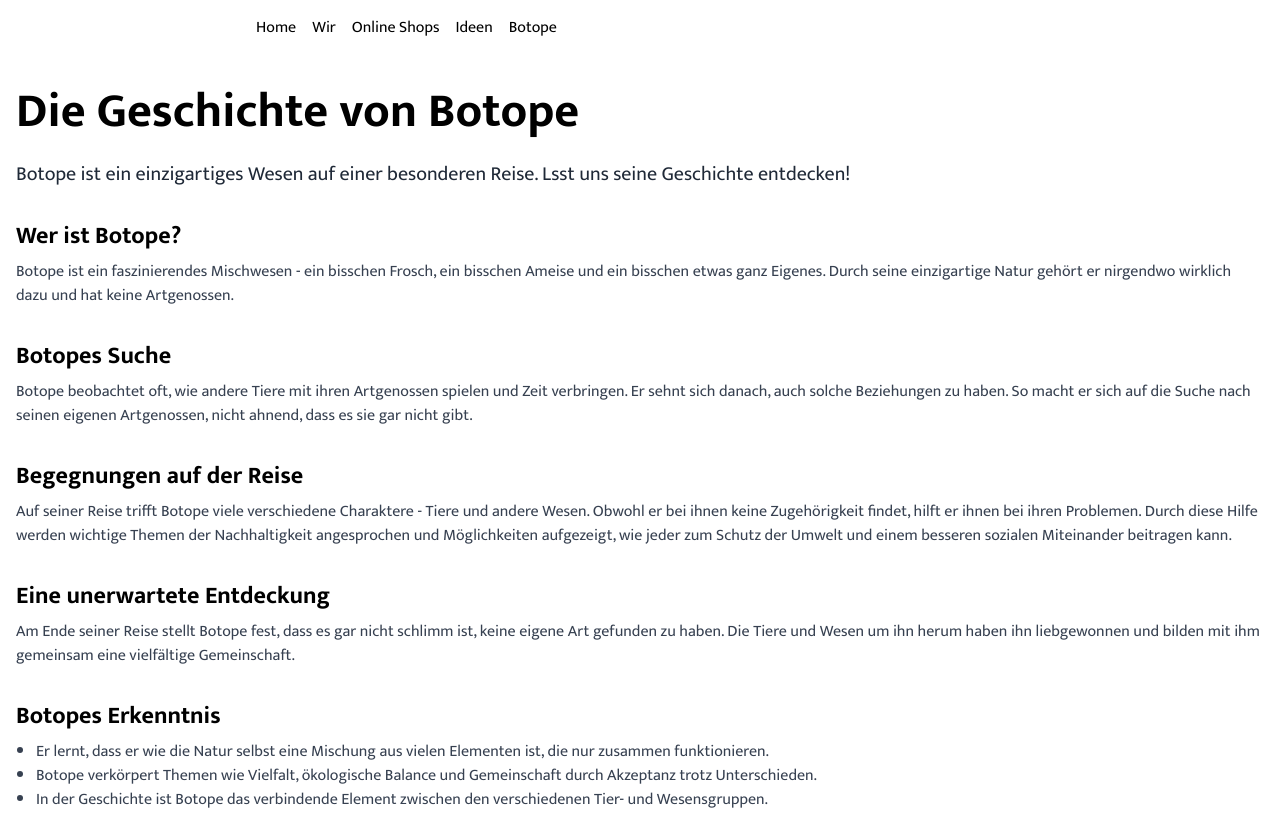
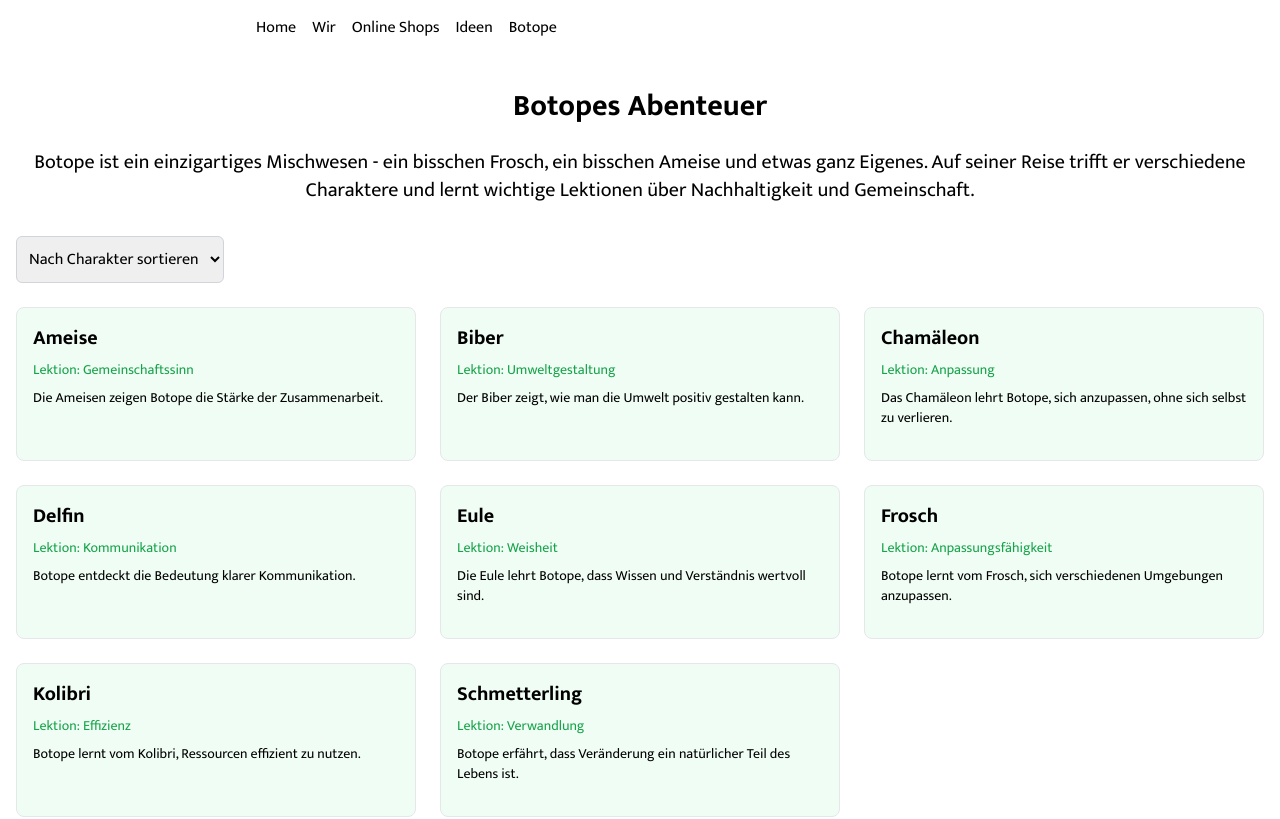
Before and after one commit to joka21/est1373, a Next.js app: page /botope in a window 1280 px wide. Shown: the top 819 px of the page. Built offline with nearby package versions, Linux system fonts and the light colour scheme.

Commit message:
new botobe

```diff
--- a/app/botope/page.tsx
+++ b/app/botope/page.tsx
@@ -1,54 +1,65 @@
-import React from 'react';
+'use client';
 
-const Section: React.FC<{ title: string; children: React.ReactNode }> = ({ title, children }) => (
-  <div className="mb-8">
-    <h2 className="text-2xl font-bold mb-2">{title}</h2>
-    <div className="text-gray-700">{children}</div>
-  </div>
-);
+import React, { useState } from 'react';
 
-const Botope: React.FC = () => {
+const botopeMeetings = [
+  { id: 1, character: "Frosch", lesson: "Anpassungsfähigkeit", story: "Botope lernt vom Frosch, sich verschiedenen Umgebungen anzupassen." },
+  { id: 2, character: "Ameise", lesson: "Gemeinschaftssinn", story: "Die Ameisen zeigen Botope die Stärke der Zusammenarbeit." },
+  { id: 3, character: "Eule", lesson: "Weisheit", story: "Die Eule lehrt Botope, dass Wissen und Verständnis wertvoll sind." },
+  { id: 4, character: "Schmetterling", lesson: "Verwandlung", story: "Botope erfährt, dass Veränderung ein natürlicher Teil des Lebens ist." },
+  { id: 5, character: "Biber", lesson: "Umweltgestaltung", story: "Der Biber zeigt, wie man die Umwelt positiv gestalten kann." },
+  { id: 6, character: "Kolibri", lesson: "Effizienz", story: "Botope lernt vom Kolibri, Ressourcen effizient zu nutzen." },
+  { id: 7, character: "Chamäleon", lesson: "Anpassung", story: "Das Chamäleon lehrt Botope, sich anzupassen, ohne sich selbst zu verlieren." },
+  { id: 8, character: "Delfin", lesson: "Kommunikation", story: "Botope entdeckt die Bedeutung klarer Kommunikation." },
+];
+
+const BotopePage: React.FC = () => {
+  const [sortBy, setSortBy] = useState<'character' | 'lesson'>('character');
+
+  const sortedMeetings = [...botopeMeetings].sort((a, b) => {
+    return a[sortBy].localeCompare(b[sortBy]);
+  });
+
   return (
     <div className="container mx-auto px-4 py-8">
-      <h1 className="text-5xl font-bold mb-6">Die Geschichte von Botope</h1>
+      <h1 className="text-3xl font-bold mb-6 text-center">Botopes Abenteuer</h1>
 
-      <div className="mb-8">
-        <p className="text-xl text-gray-800">
-          Botope ist ein einzigartiges Wesen auf einer besonderen Reise. Lsst uns seine Geschichte entdecken!
+      <div className="mb-8 text-center">
+        <p className="text-xl">
+          Botope ist ein einzigartiges Mischwesen - ein bisschen Frosch, ein bisschen Ameise und etwas ganz Eigenes.
+          Auf seiner Reise trifft er verschiedene Charaktere und lernt wichtige Lektionen über Nachhaltigkeit und Gemeinschaft.
         </p>
       </div>
 
-      <Section title="Wer ist Botope?">
-        <p>Botope ist ein faszinierendes Mischwesen - ein bisschen Frosch, ein bisschen Ameise und ein bisschen etwas ganz Eigenes. Durch seine einzigartige Natur gehört er nirgendwo wirklich dazu und hat keine Artgenossen.</p>
-      </Section>
+      <div className="mb-6">
+        <select
+          className="border border-gray-300 rounded-md p-2"
+          onChange={(e) => setSortBy(e.target.value as 'character' | 'lesson')}
+          value={sortBy}
+        >
+          <option value="character">Nach Charakter sortieren</option>
+          <option value="lesson">Nach Lektion sortieren</option>
+        </select>
+      </div>
 
-      <Section title="Botopes Suche">
-        <p>Botope beobachtet oft, wie andere Tiere mit ihren Artgenossen spielen und Zeit verbringen. Er sehnt sich danach, auch solche Beziehungen zu haben. So macht er sich auf die Suche nach seinen eigenen Artgenossen, nicht ahnend, dass es sie gar nicht gibt.</p>
-      </Section>
+      <div className="grid grid-cols-1 md:grid-cols-2 lg:grid-cols-3 gap-6">
+        {sortedMeetings.map((meeting) => (
+          <div key={meeting.id} className="border rounded-lg p-4 flex flex-col bg-green-50">
+            <h2 className="text-xl font-semibold mb-2">{meeting.character}</h2>
+            <p className="text-sm text-green-600 mb-2">Lektion: {meeting.lesson}</p>
+            <p className="text-sm mb-4 flex-grow">{meeting.story}</p>
+          </div>
+        ))}
+      </div>
 
-      <Section title="Begegnungen auf der Reise">
-        <p>Auf seiner Reise trifft Botope viele verschiedene Charaktere - Tiere und andere Wesen. Obwohl er bei ihnen keine Zugehörigkeit findet, hilft er ihnen bei ihren Problemen. Durch diese Hilfe werden wichtige Themen der Nachhaltigkeit angesprochen und Möglichkeiten aufgezeigt, wie jeder zum Schutz der Umwelt und einem besseren sozialen Miteinander beitragen kann.</p>
-      </Section>
-
-      <Section title="Eine unerwartete Entdeckung">
-        <p>Am Ende seiner Reise stellt Botope fest, dass es gar nicht schlimm ist, keine eigene Art gefunden zu haben. Die Tiere und Wesen um ihn herum haben ihn liebgewonnen und bilden mit ihm gemeinsam eine vielfältige Gemeinschaft.</p>
-      </Section>
-
-      <Section title="Botopes Erkenntnis">
-        <ul className="list-disc pl-5">
-          <li>Er lernt, dass er wie die Natur selbst eine Mischung aus vielen Elementen ist, die nur zusammen funktionieren.</li>
-          <li>Botope verkörpert Themen wie Vielfalt, ökologische Balance und Gemeinschaft durch Akzeptanz trotz Unterschieden.</li>
-          <li>In der Geschichte ist Botope das verbindende Element zwischen den verschiedenen Tier- und Wesensgruppen.</li>
-        </ul>
-      </Section>
-
-      <div className="mt-8 p-4 bg-green-100 rounded-lg">
+      <div className="mt-8 p-4 bg-green-100 rounded-lg text-center">
         <p className="text-green-800 font-semibold">
-          Botopes Geschichte lehrt uns, dass jeder von uns einzigartig ist und dennoch einen wichtigen Platz in der Gemeinschaft hat. Sie ermutigt uns, füreinander da zu sein und gemeinsam für eine nachhaltige und vielfältige Welt einzustehen.
+          Botopes Reise lehrt uns, dass jeder von uns einzigartig ist und dennoch einen wichtigen Platz in der Gemeinschaft hat.
+          Seine Geschichte ermutigt uns, füreinander da zu sein und gemeinsam für eine nachhaltige und vielfältige Welt einzustehen.
         </p>
       </div>
     </div>
   );
 };
 
-export default Botope;
+export default BotopePage;
```
